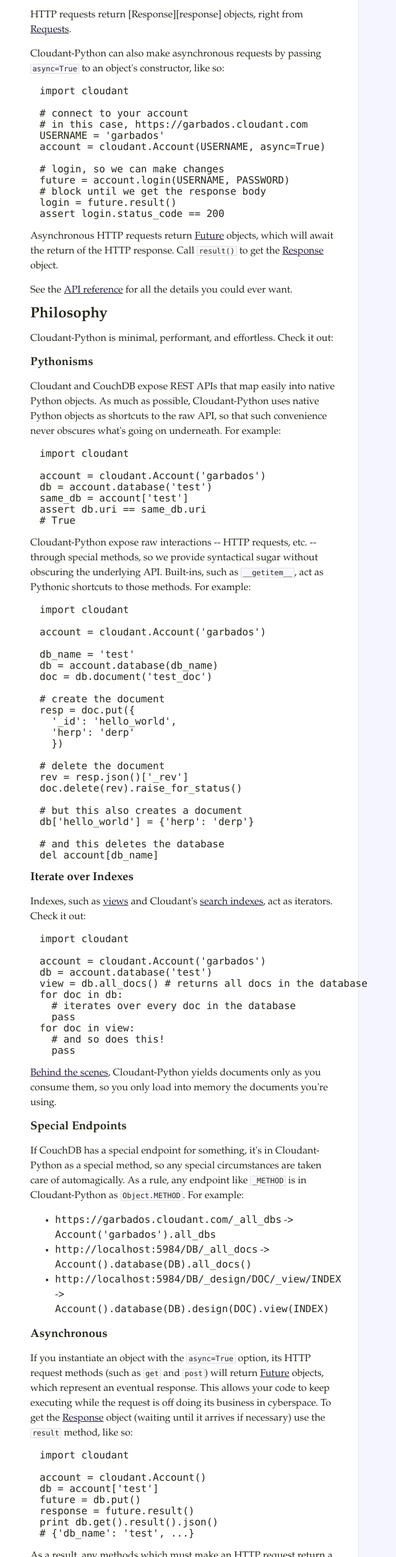
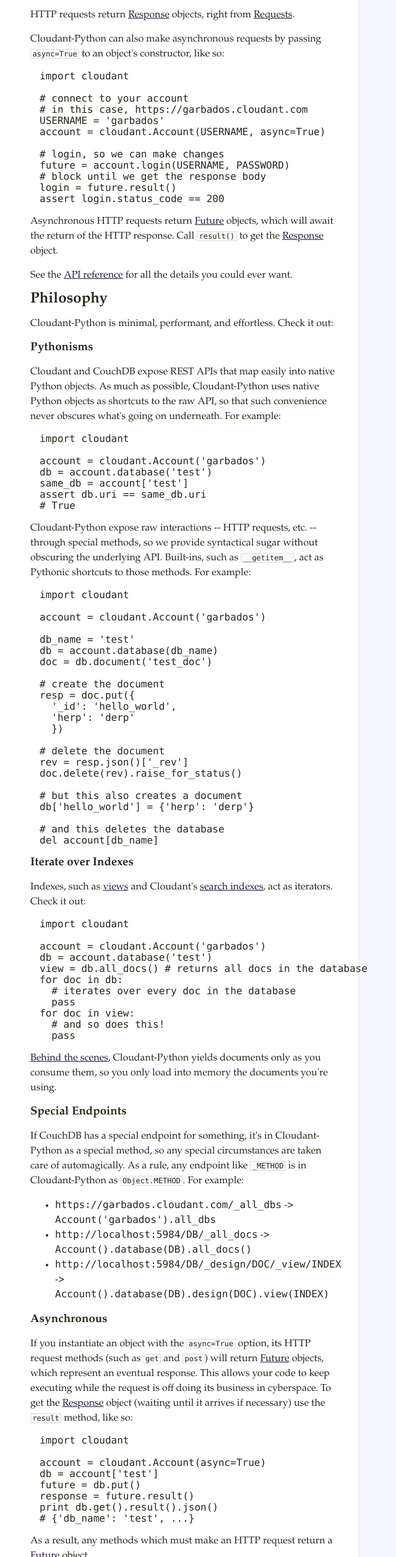
Before and after one commit to cloudant-labs/cloudant-python, a plain HTML site: page docs/site/index.html in a window 1280 px wide. Shown: the part 1876-4388 px from the top of the page at 62% size, without its empty margins (1-641 px from the left). Drawn offline with Linux system fonts and the light colour scheme.

Commit message:
docs update

```diff
--- a/docs/site/index.html
+++ b/docs/site/index.html
@@ -63,7 +63,7 @@ print response.json()
 # {'ok': True}
 </code></pre>
 
-<p>HTTP requests return [Response][response] objects, right from <a href="http://www.python-requests.org/en/latest/">Requests</a>.</p>
+<p>HTTP requests return <a href="http://www.python-requests.org/en/latest/api/#requests.Response">Response</a> objects, right from <a href="http://www.python-requests.org/en/latest/">Requests</a>.</p>
 <p>Cloudant-Python can also make asynchronous requests by passing <code>async=True</code> to an object's constructor, like so:</p>
 <pre><code class="python">import cloudant
 
@@ -147,7 +147,7 @@ for doc in view:
 <p>If you instantiate an object with the <code>async=True</code> option, its HTTP request methods (such as <code>get</code> and <code>post</code>) will return <a href="http://docs.python.org/dev/library/concurrent.futures.html#future-objects">Future</a> objects, which represent an eventual response. This allows your code to keep executing while the request is off doing its business in cyberspace. To get the <a href="http://www.python-requests.org/en/latest/api/#requests.Response">Response</a> object (waiting until it arrives if necessary) use the <code>result</code> method, like so:</p>
 <pre><code class="python">import cloudant
 
-account = cloudant.Account()
+account = cloudant.Account(async=True)
 db = account['test']
 future = db.put()
 response = future.result()
```
